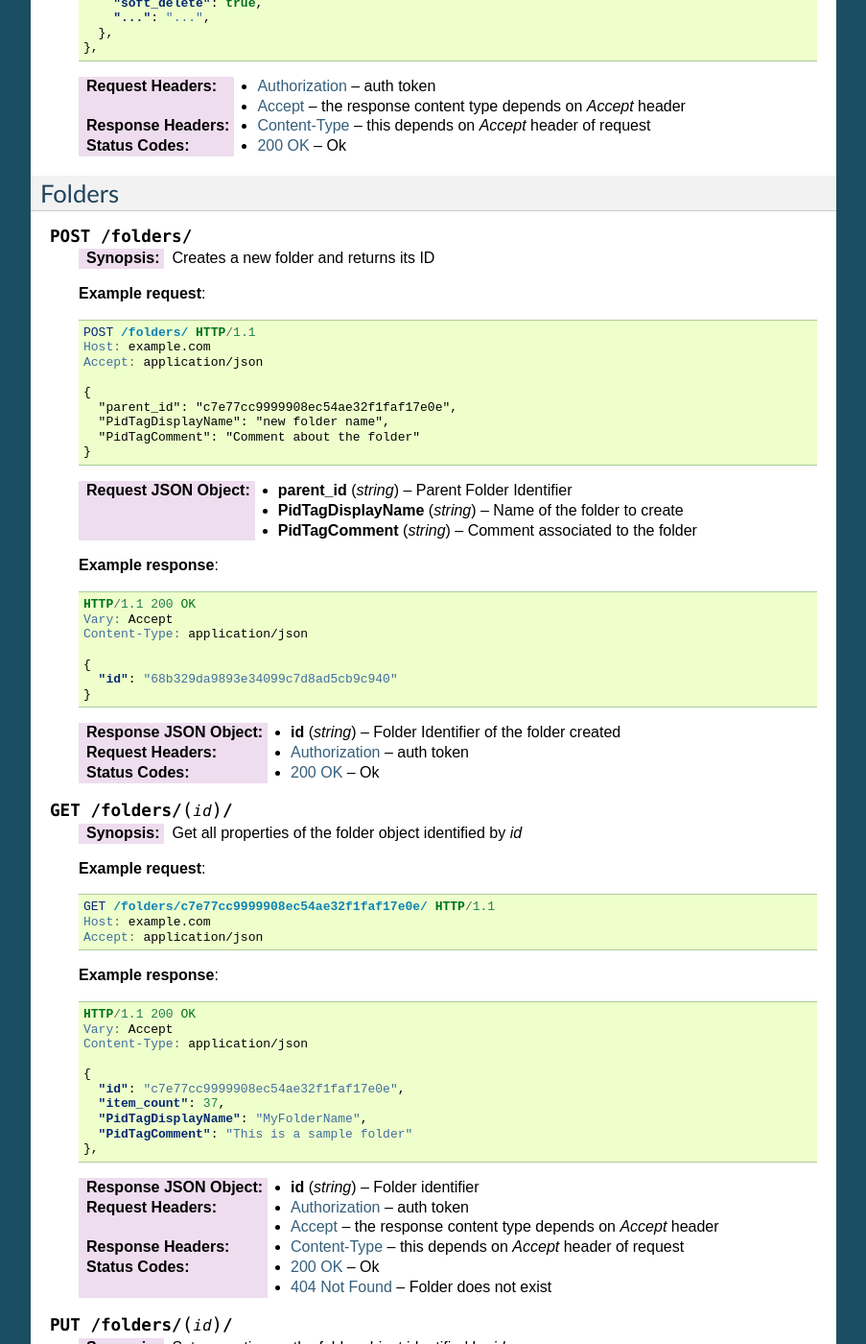
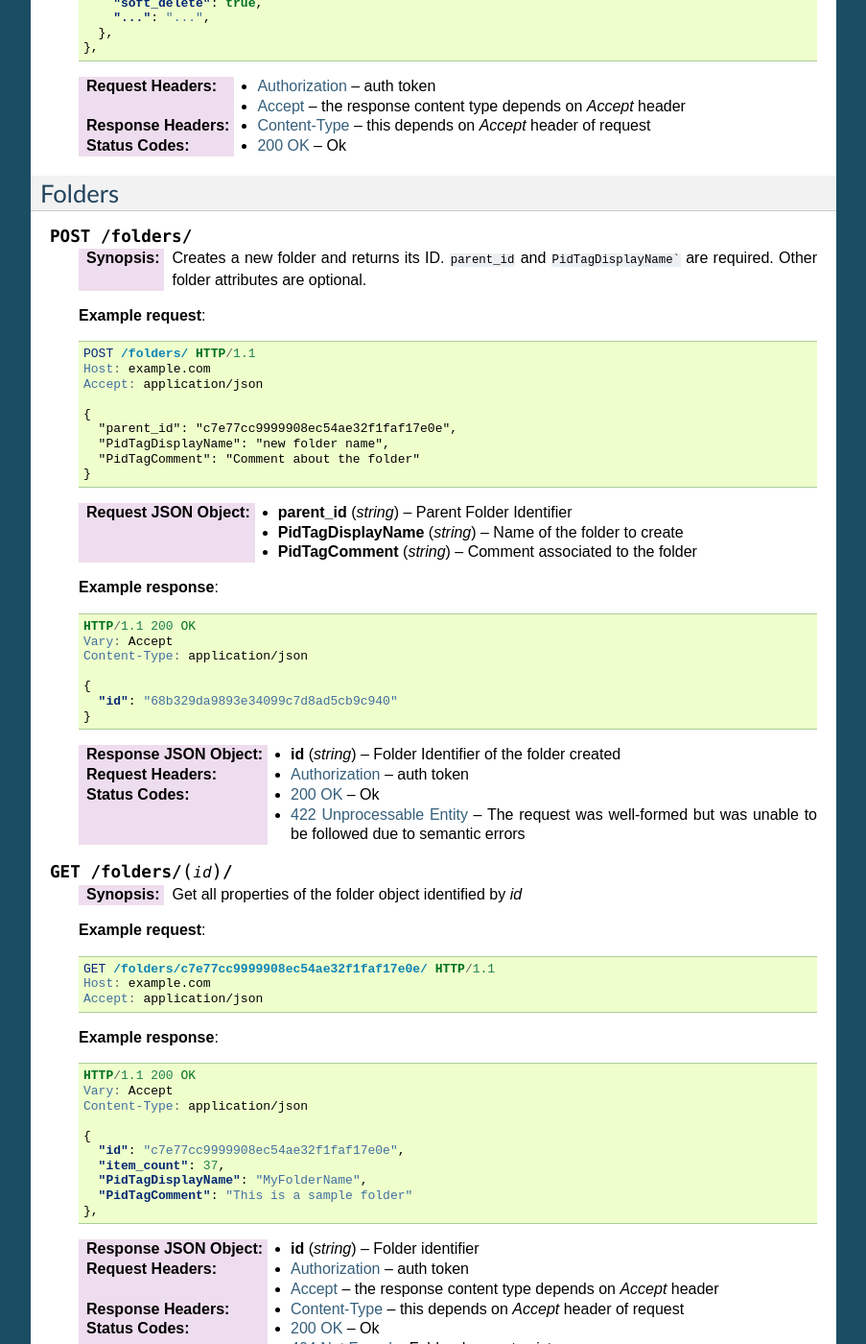
Before and after one commit to openchange/website, a Sphinx documentation site: the page built from api/mapistore_http/source/index.rst, in a window 1280 px wide and 1400 px high, scrolled down 623 px. Shown: the whole window at 96% size, without its empty margins (198-1101 px from the left). Built offline with Sphinx 7.4.7, drawn with Linux system fonts in a browser that asks for light colours.

Commit message:
rest/api: Add required fields for 'POST  /folders/' and one more status code in case of errors

````diff
--- a/api/mapistore_http/source/index.rst
+++ b/api/mapistore_http/source/index.rst
@@ -55,7 +55,9 @@ Folders
 
 .. http:post:: /folders/
 
-   :synopsis: Creates a new folder and returns its ID
+   :synopsis: Creates a new folder and returns its ID.
+              ``parent_id`` and ``PidTagDisplayName``` are required.
+              Other folder attributes are optional.
 
    **Example request**:
 
@@ -91,6 +93,7 @@ Folders
    :>json string id: Folder Identifier of the folder created
    :reqheader Authorization: auth token
    :statuscode 200: Ok
+   :statuscode 422: The request was well-formed but was unable to be followed due to semantic errors
 
 
 .. http:get:: /folders/(id)/
````
